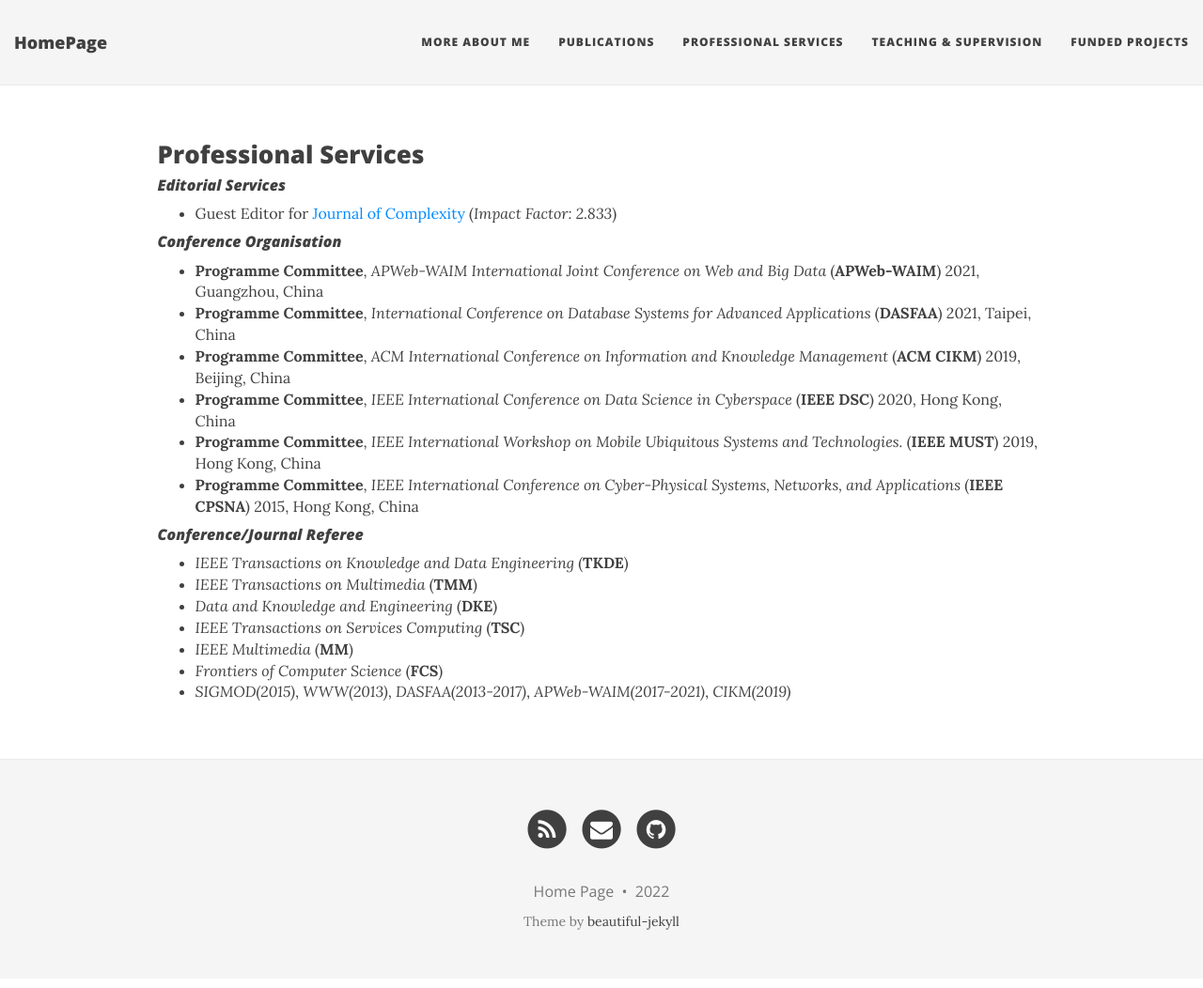
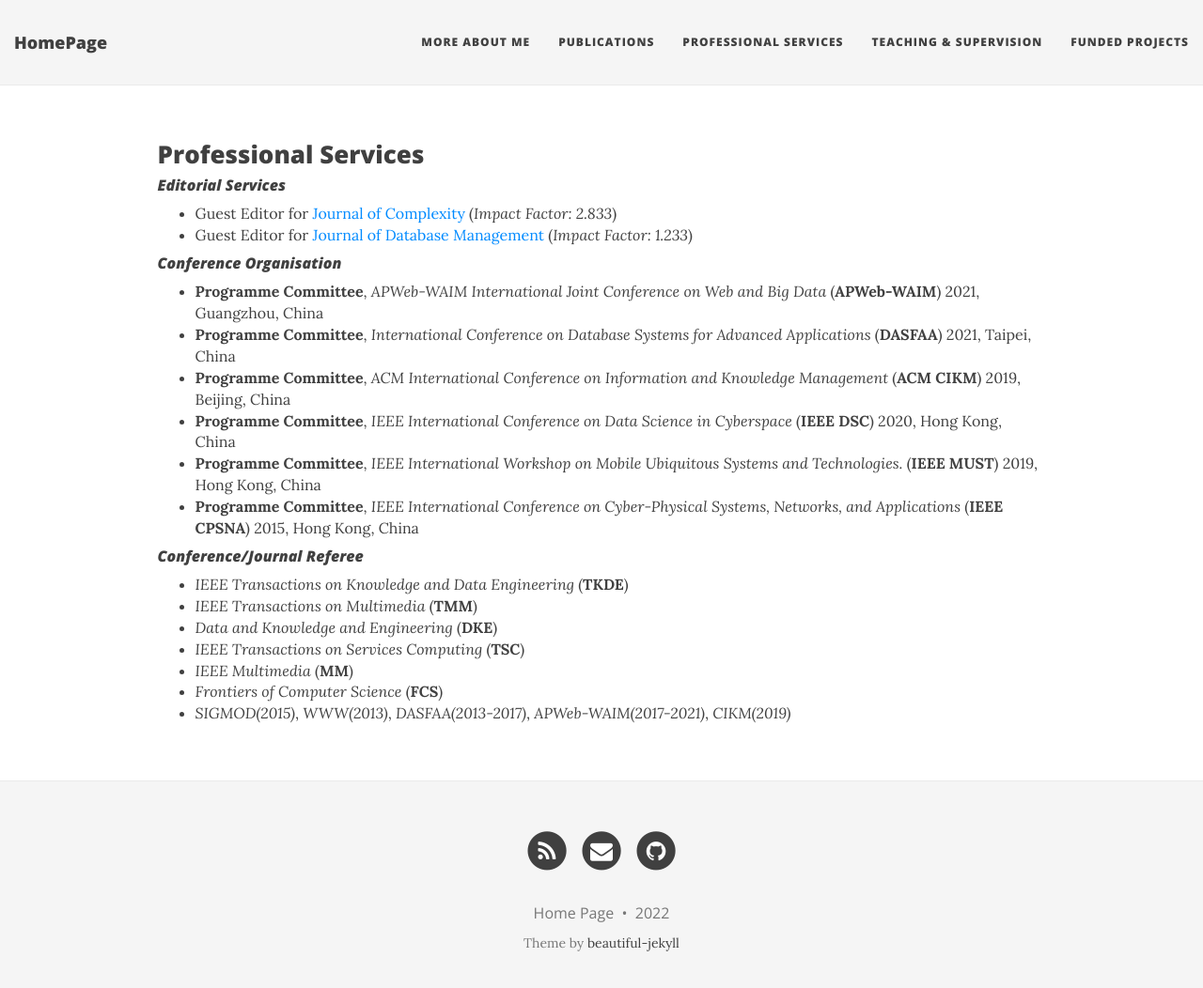
Before and after one commit to zzudb/zzudb.github.io, a Jekyll site: the page built from pages/services.md, in a window 1280 px wide and 1065 px high. Shown: the top 1052 px of the window at 94% size. Built offline with Jekyll 4.4.1, drawn with Linux system fonts in a browser that asks for light colours; nearby versions of some CDN libraries.

Commit message:
Update services.md

```diff
--- a/pages/services.md
+++ b/pages/services.md
@@ -7,6 +7,7 @@ show-avatar: false
 #### _Editorial Services_
 
 - Guest Editor for [Journal of Complexity](https://www.hindawi.com/journals/complexity/) (_Impact Factor: 2.833_)
+- Guest Editor for [Journal of Database Management](https://www.igi-global.com/journal/journal-database-management/1072) (_Impact Factor: 1.233_)
 
 #### _Conference Organisation_
 
```
